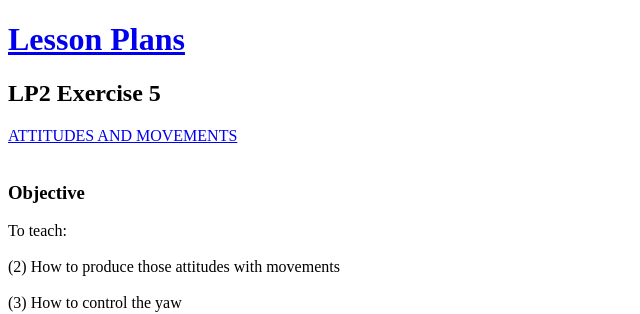
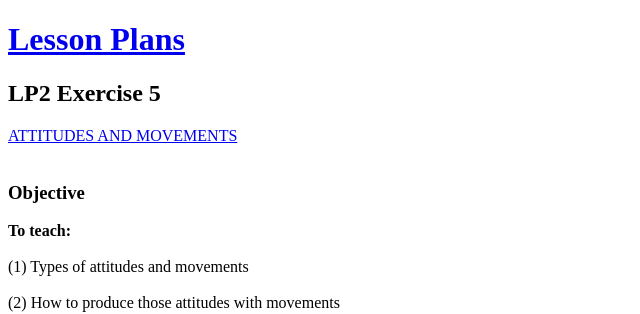
Before and after one commit to khw8933/kevin, a plain HTML site: page 2.html in a window 1280 px wide. Shown: the top 314 px of the page, without its empty margins (0-640 px from the left). Drawn offline with Linux system fonts and the light colour scheme.

Commit message:
4th version

```diff
--- a/2.html
+++ b/2.html
@@ -15,7 +15,9 @@ table, td { border: 1px solid black;}
 <a href="http://www.studyflight.com/attitudes-and-movements/" target="_blank" title="referencing website">ATTITUDES AND MOVEMENTS</a>
 <br></br>
 <h3>Objective</h3>
-To teach:
+<strong>To teach:</strong>
+<br></br>
+(1) Types of attitudes and movements
 <br></br>
 (2)	How to produce those attitudes with movements
 <br></br>
```
